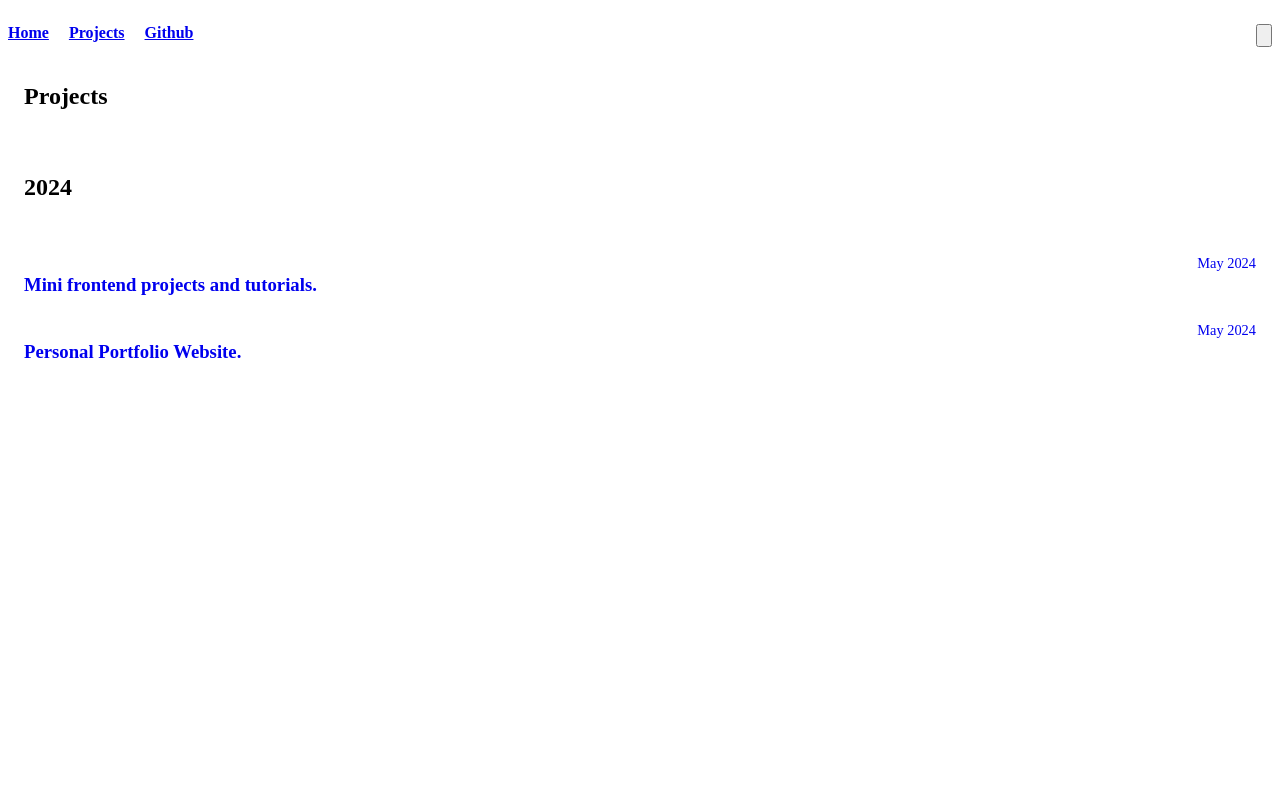
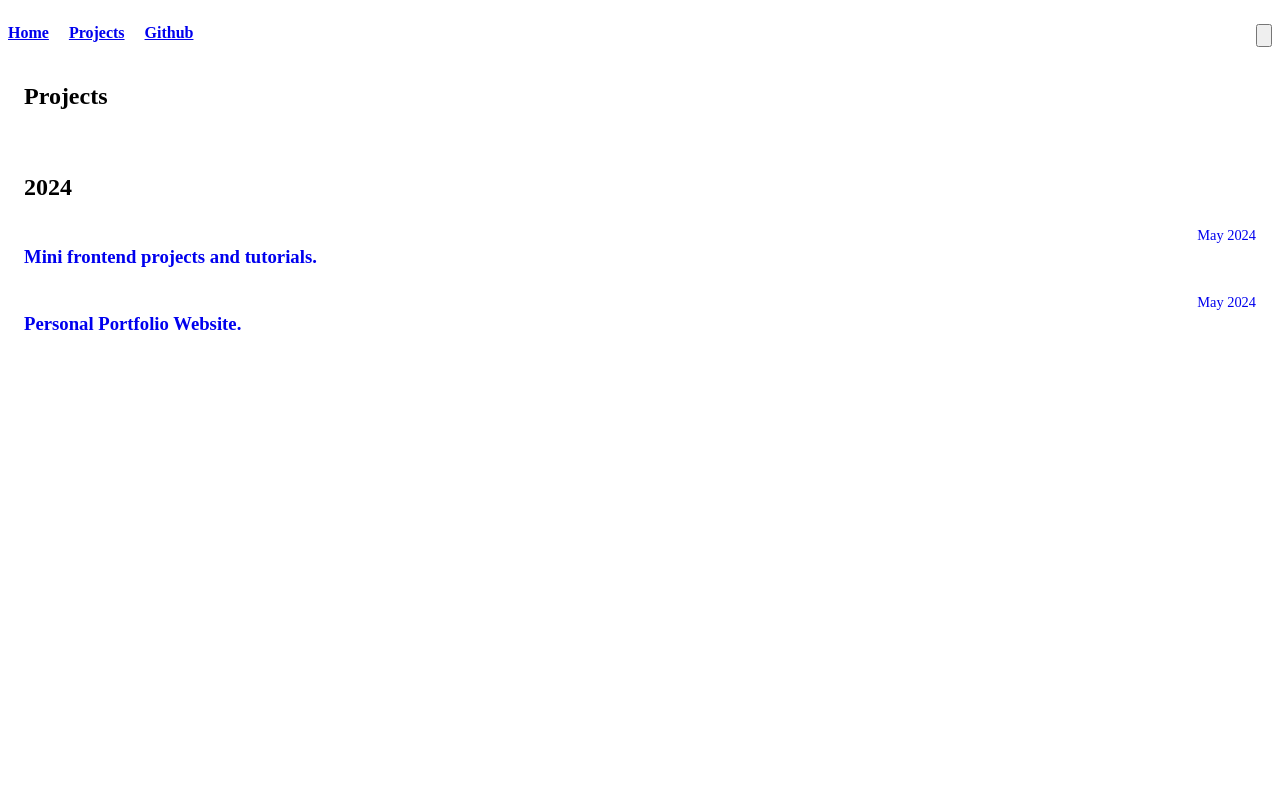
Before and after one commit to ybly/blog, a Gatsby site: page /projects in a window 1280 px wide. Shown: the top 800 px of the page. Built offline with nearby package versions, Linux system fonts and the light colour scheme; Gatsby itself is replaced by a stand-in of ours.

Commit message:
update styles

```diff
--- a/src/components/List/index.js
+++ b/src/components/List/index.js
@@ -5,7 +5,7 @@ import * as style from './list.module.css';
 
 export default function List({ listItems = [] }) {
 	return (
-		<div className={style.listContainer}>
+		<div>
 			<div className={style.list}>
 				{listItems.map((item) => (
 					<Link
--- a/src/components/List/list.module.css
+++ b/src/components/List/list.module.css
@@ -1,11 +1,8 @@
-.listContainer {
-    min-height: 250px;
-}
 
 .list {
     display: grid;
     column-gap: 2rem;
-    margin: 3rem 0
+    margin: 1rem 0
 }
 
 .listItem {
```
